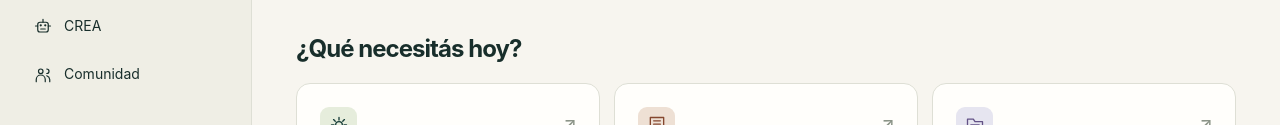
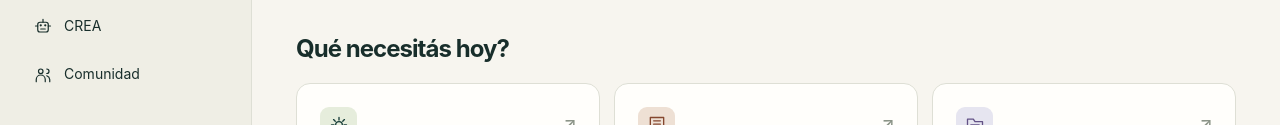
Before and after one commit to nalvare/Web_Electronica, a website: page public/index.html in a window 1280 px wide. Shown: the part 440-565 px from the top of the page. Drawn offline with Linux system fonts and the light colour scheme.

Commit message:
index.html

```diff
--- a/public/index.html
+++ b/public/index.html
@@ -298,7 +298,7 @@
                     </svg>
                 </section>
                 <section class="section">
-                    <div class="section-heading"><h2>¿Qué necesitás hoy?</h2></div>
+                    <div class="section-heading"><h2>Qué necesitás hoy?</h2></div>
                     <div class="quick-grid">
                         <a class="quick-card" href="bienvenida.html"
                             ><span class="icon-tile"
```
